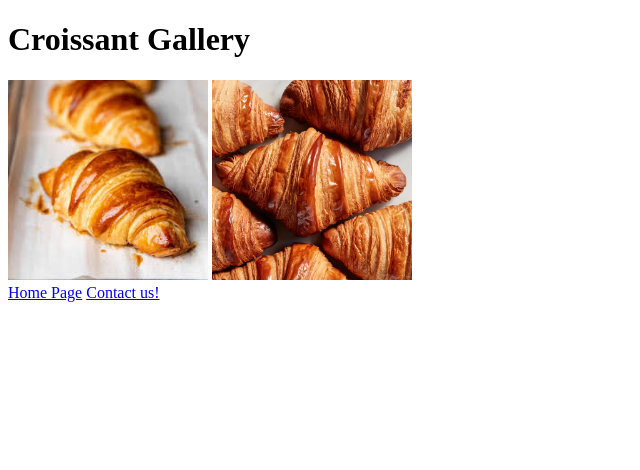
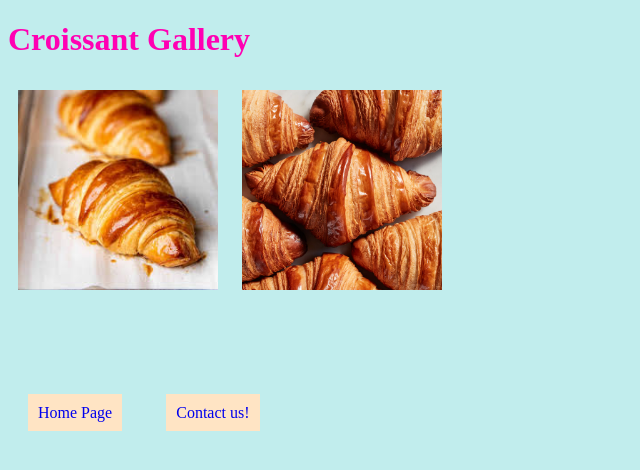
Before and after one commit to asiddiqi16/croissant, a plain HTML site: page photo.html in a window 1280 px wide. Shown: the whole page, without its empty margins (0-640 px from the left). Drawn offline with Linux system fonts and the light colour scheme.

Commit message:
added example css

```diff
--- /dev/null
+++ b/css/styles.css
@@ -0,0 +1,19 @@
+body {
+  background-color: rgba(52, 197, 197, 0.3);
+}
+h1 {
+  color: rgb(255, 0, 179);
+}
+
+a {
+  padding: 10px;
+  background-color: bisque;
+  margin: 20px;
+  text-decoration: none;
+}
+img {
+  margin: 10px;
+}
+footer {
+  margin-top: 100px;
+}
--- a/photo.html
+++ b/photo.html
@@ -4,6 +4,7 @@
     <meta charset="UTF-8" />
     <meta name="viewport" content="width=device-width, initial-scale=1.0" />
     <title>Gallery</title>
+    <link rel="stylesheet" href="/css/styles.css" />
   </head>
   <body>
     <h1>Croissant Gallery</h1>
```
Also changed, not shown: contact.html (+2 -0 lines), index.html (+1 -0 lines), 1 other file.
